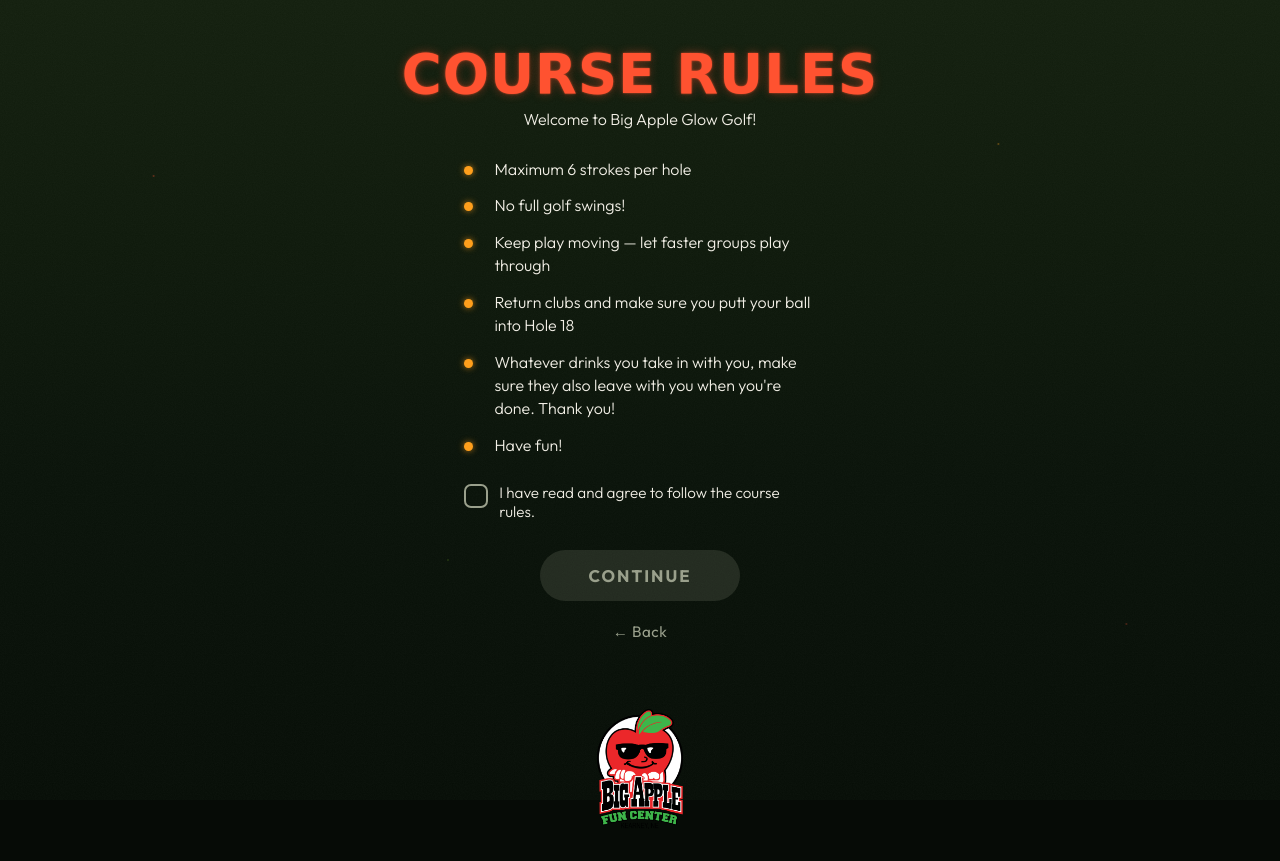
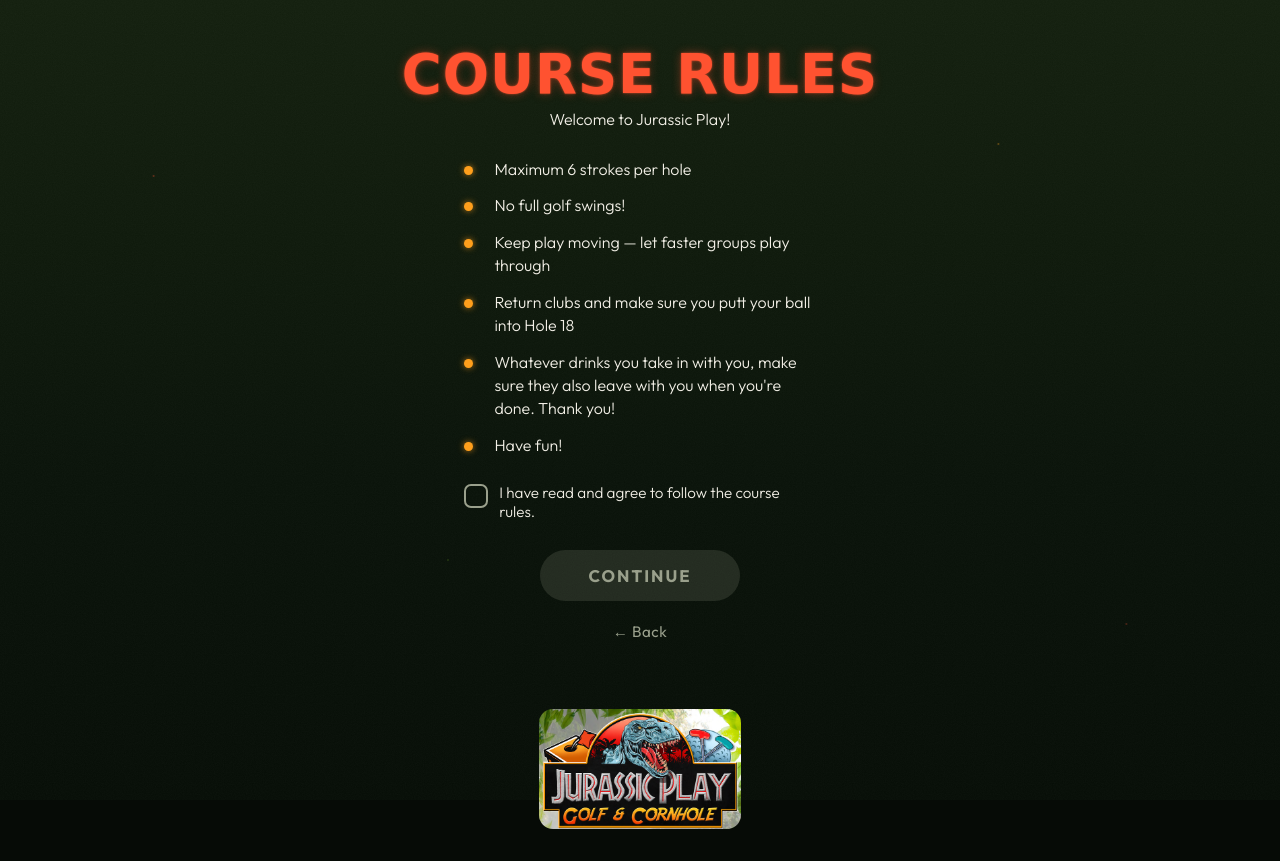
Before and after one commit to ChiefAdventures/bafcminigolf, a plain HTML site: page rules/index.html in a window 1280 px wide. Drawn offline with Linux system fonts and the light colour scheme; a web font is replaced by a local one.

Commit message:
Update course title and logo for Jurassic Play

```diff
--- a/rules/index.html
+++ b/rules/index.html
@@ -3,8 +3,8 @@
 <head>
 <meta charset="UTF-8">
 <meta name="viewport" content="width=device-width, initial-scale=1.0, maximum-scale=1.0, user-scalable=no">
-<meta name="theme-color" content="#07071a">
-<title>Course Rules — Big Apple Glow Golf</title>
+<meta name="theme-color" content="#0b0f0a">
+<title>Course Rules — Jurassic Play</title>
 <link rel="preconnect" href="https://fonts.googleapis.com">
 <link rel="preconnect" href="https://fonts.gstatic.com" crossorigin>
 <link href="https://fonts.googleapis.com/css2?family=Pirata+One&family=Outfit:wght@300;400;500;600;700&display=swap" rel="stylesheet">
@@ -15,7 +15,7 @@
 <main class="stage">
   <div class="card">
     <h1 class="screen-title">Course Rules</h1>
-    <p class="screen-intro">Welcome to Big Apple Glow Golf!</p>
+    <p class="screen-intro">Welcome to Jurassic Play!</p>
 
     <ul class="rules">
       <li>Maximum 6 strokes per hole</li>
@@ -46,7 +46,7 @@
 
 <footer class="footer">
   <div class="logo-badge">
-    <img class="logo-img" src="../img/big-apple-logo.png" alt="Big Apple Fun Center — Kearney, NE">
+    <img class="logo-img" src="../img/jurassic-logo.png" alt="Jurassic Play — Golf &amp; Cornhole">
   </div>
 </footer>
 
```
